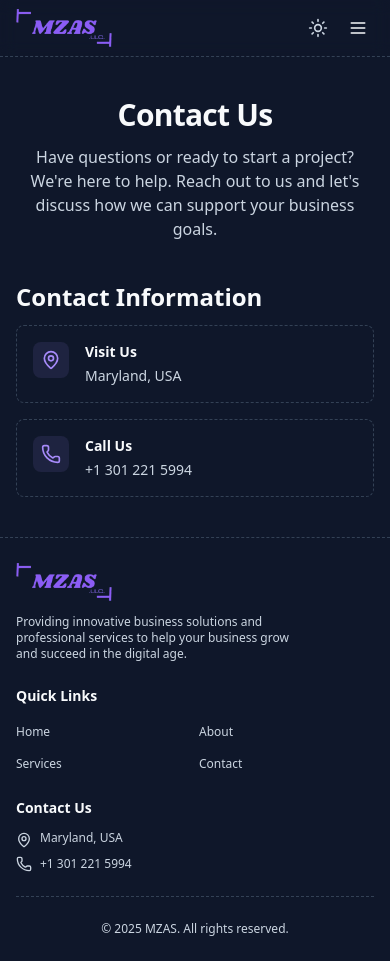
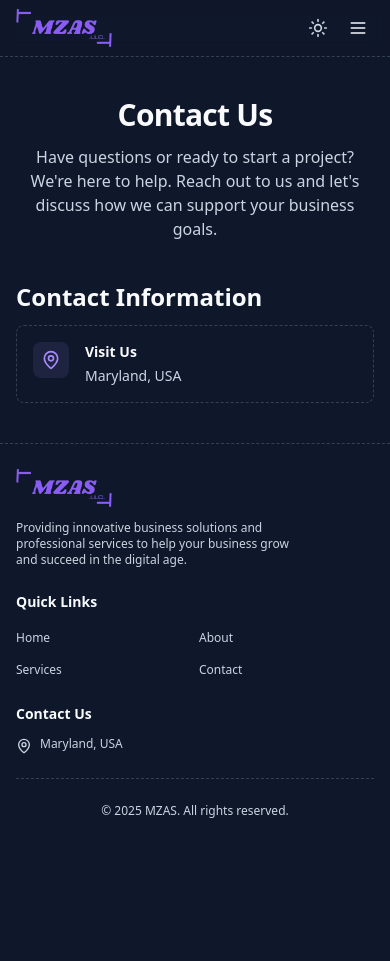
Before and after one commit to The-HSQ/mzas, a Next.js app: page /contact in a window 390 px wide. After the commit the page ends 844 px from the top, so only its background shows below. Built offline with nearby package versions, Linux system fonts and the light colour scheme.

Commit message:
phone no hide

```diff
--- a/src/app/contact/page.tsx
+++ b/src/app/contact/page.tsx
@@ -8,11 +8,11 @@ const contactInfo = [
     title: "Visit Us",
     details: "Maryland, USA",
   },
-  {
-    icon: Phone,
-    title: "Call Us",
-    details: "+1 301 221 5994",
-  },
+  // {
+  //   icon: Phone,
+  //   title: "Call Us",
+  //   details: "+1 301 221 5994",
+  // },
   // {
   //   icon: Mail,
   //   title: "Email Us",
--- a/src/components/footer/index.tsx
+++ b/src/components/footer/index.tsx
@@ -81,10 +81,10 @@ const Footer = () => {
 								<MapPin className="h-4 w-4 flex-shrink-0 mt-0.5 sm:mt-0" />
 								<span className="break-words">Maryland, USA</span>
 							</li>
-              <li className="flex items-center space-x-2 text-xs sm:text-sm text-[var(--color-text-muted)]">
+							{/* <li className="flex items-center space-x-2 text-xs sm:text-sm text-[var(--color-text-muted)]">
                 <Phone className="h-4 w-4 flex-shrink-0" />
                 <span>+1 301 221 5994</span>
-              </li>
+              </li> */}
 							{/* <li className="flex items-center space-x-2 text-xs sm:text-sm text-[var(--color-text-muted)]">
                 <Mail className="h-4 w-4 flex-shrink-0" />
                 <span className="break-all">mzasllc@gmail.com</span>
```
Lines whose indentation alone changed are shown as unchanged.
